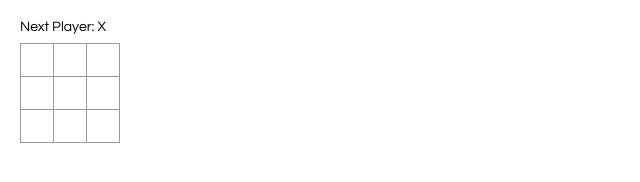
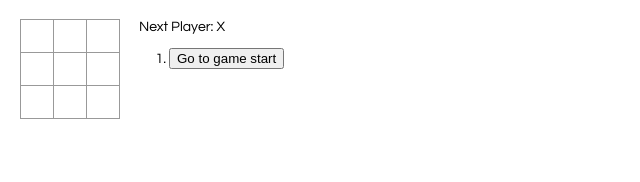
Before and after one commit to jlbeard84/react-hello-world, a React app: page / in a window 1280 px wide. Shown: the whole page, without its empty margins (0-640 px from the left). Built offline with nearby package versions, Linux system fonts and the light colour scheme.

Commit message:
Updated functionality

```diff
--- a/src/components/board.component.js
+++ b/src/components/board.component.js
@@ -4,93 +4,48 @@ import { Square } from "./";
 
 export class Board extends React.Component {
 
-    constructor(props) {
-        super(props);
-
-        this.state = {
-            squares: Array(9).fill(null),
-            xIsNext: true,
-        };
-    }
-
-    renderSquare(i) {
+    renderSquare(i, isWinningNum) {
         return (
             <Square
-                value={this.state.squares[i]}
-                onClick={() => this.handleClick(i)}
+                key={i}
+                isWinningSquare={isWinningNum}
+                value={this.props.squares[i]}
+                onClick={() => this.props.onClick(i)}
             />
         );
     }
 
-    handleClick(i) {
-        const squares = this.state.squares.slice();
-
-        if (this.calculateWinner(squares) || squares[i]) {
-            return;
-        }
-
-        squares[i] = this.state.xIsNext ? "X" : "O";
-
-        this.setState({
-            squares: squares,
-            xIsNext: !this.state.xIsNext,
-        });
-    }
-
-    calculateWinner(squares) {
-        const lines = [
-            [0, 1, 2],
-            [3, 4, 5],
-            [6, 7, 8],
-            [0, 3, 6],
-            [1, 4, 7],
-            [2, 5, 8],
-            [0, 4, 8],
-            [2, 4, 6],
-        ];
-
-        for (let i = 0; i < lines.length; i++) {
-            const [a, b, c] = lines[i];
-
-            if (squares[a] && squares[a] === squares[b] && squares[a] === squares[c]) {
-                return squares[a];
-            }
-        }
-
-        return null;
-    }
-
     render() {
 
-        const winner = this.calculateWinner(this.state.squares);
-
-        let status;
-
-        if (winner) {
-            status = `Winner: ${winner}`;
-        } else {
-            status = `Next Player: ${this.state.xIsNext ? "X" : "O" }`;
-        }
+        const rows = [0, 1, 2];
+        const cols = [0, 1, 2];
+        const winningSquares = this.props.winningSquares;
 
         return (
             <div>
-            <div className="status">{status}</div>
-            <div className="board-row">
-              {this.renderSquare(0)}
-              {this.renderSquare(1)}
-              {this.renderSquare(2)}
+            {rows.map((rowNum, index) => {
+                return (
+                    <div className="board-row" key={rowNum}>
+                        {cols.map((colNum, index) => {
+                            const boardNum = (3 * rowNum) + colNum;
+                            let isWinningNum = false;
+
+                            if (winningSquares) {
+                                for (let i = 0; i < winningSquares.length; i++) {
+                                    if (boardNum === winningSquares[i]) {
+                                        isWinningNum = true;
+                                    }
+                                }
+                            }
+
+                            return (
+                                this.renderSquare(boardNum, isWinningNum)
+                            );
+                        })}
+                    </div>
+                );
+            })}
             </div>
-            <div className="board-row">
-              {this.renderSquare(3)}
-              {this.renderSquare(4)}
-              {this.renderSquare(5)}
-            </div>
-            <div className="board-row">
-              {this.renderSquare(6)}
-              {this.renderSquare(7)}
-              {this.renderSquare(8)}
-            </div>
-          </div>
         );
     }
 }
--- a/src/components/game.component.js
+++ b/src/components/game.component.js
@@ -4,15 +4,124 @@ import { Board } from "./";
 
 export class Game extends React.Component {
 
+    constructor(props) {
+        super(props);
+
+        this.state = {
+            history: [{
+                squares: Array(9).fill(null)
+            }],
+            stepNumber: 0,
+            xIsNext: true,
+        }
+    }
+
+    calculateWinner(squares) {
+        const lines = [
+            [0, 1, 2],
+            [3, 4, 5],
+            [6, 7, 8],
+            [0, 3, 6],
+            [1, 4, 7],
+            [2, 5, 8],
+            [0, 4, 8],
+            [2, 4, 6],
+        ];
+
+        for (let i = 0; i < lines.length; i++) {
+            const [a, b, c] = lines[i];
+
+            if (squares[a] && squares[a] === squares[b] && squares[a] === squares[c]) {
+                return lines[i];
+            }
+        }
+
+        return null;
+    }
+
+    jumpTo(step) {
+        this.setState({
+           stepNumber: step,
+           xIsNext: (step % 2) === 0,
+        });
+
+        if (step === 0) {
+            this.setState({
+                history: [{
+                    squares: Array(9).fill(null)
+                }],
+            })
+        }
+    }
+
+    handleClick(i) {
+
+        const history = this.state.history.slice(0, this.state.stepNumber + 1);
+        const current = history[history.length - 1];
+        const squares = current.squares.slice();
+
+        if (this.calculateWinner(squares) || squares[i]) {
+            return;
+        }
+
+        squares[i] = this.state.xIsNext ? "X" : "O";
+
+        this.setState({
+            history: history.concat([{
+                squares: squares,
+            }]),
+            stepNumber: history.length,
+            xIsNext: !this.state.xIsNext,
+        });
+    }
+
     render() {
+
+        const history = this.state.history;
+        const current = history[this.state.stepNumber];
+        const winningSquares = this.calculateWinner(current.squares);
+
+        let winner = null;
+
+        if (winningSquares) {
+            winner = this.state.xIsNext ? "O" : "X";
+
+
+        }
+
+        const moves = history.map((step, move) => {
+            const description = move
+                ? `Go to move #${move} (${(move % 2) === 0 ? "O" : "X"})`
+                : "Go to game start";
+
+            return (
+                <li key={move}>
+                    <button onClick={() => this.jumpTo(move)}>
+                        {description}
+                    </button>
+                </li>
+            );
+        });
+
+        let status;
+
+        if (winner) {
+            status = `Winner: ${winner}`;
+        } else {
+            status = `Next Player: ${this.state.xIsNext ? "X" : "O" }`;
+        }
+
         return (
-            <div className="gane">
+            <div className="game">
                 <div className="game-board">
-                    <Board />
+                    <Board
+                        winningSquares={winningSquares}
+                        squares={current.squares}
+                        onClick={(i) => this.handleClick(i) }/>
                 </div>
                 <div className="game-info">
-                    <div>{ /* status */ }</div>
-                    <ol>{ /* todo */ }</ol>
+                    <div>{status}</div>
+                    <ol>{moves}</ol>
                 </div>
             </div>
         );
--- a/src/components/square.component.js
+++ b/src/components/square.component.js
@@ -4,7 +4,7 @@ export class Square extends React.Component {
 
     render() {
         return (
-            <button className="square" onClick={() => this.props.onClick()}>
+            <button className={`square${this.props.isWinningSquare ? " winning": ""}`} onClick={() => this.props.onClick()}>
                 {this.props.value}
             </button>
         );
--- a/src/index.css
+++ b/src/index.css
@@ -32,6 +32,11 @@ body {
     width: 34px;
   }
 
+  .winning {
+    border: 1px solid lightgreen !important;
+    color: lightgreen !important;
+  }
+
   .square:focus {
     outline: none;
   }
```
